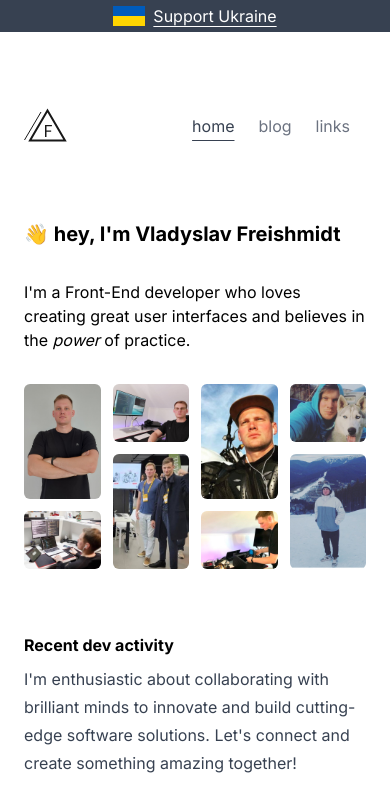
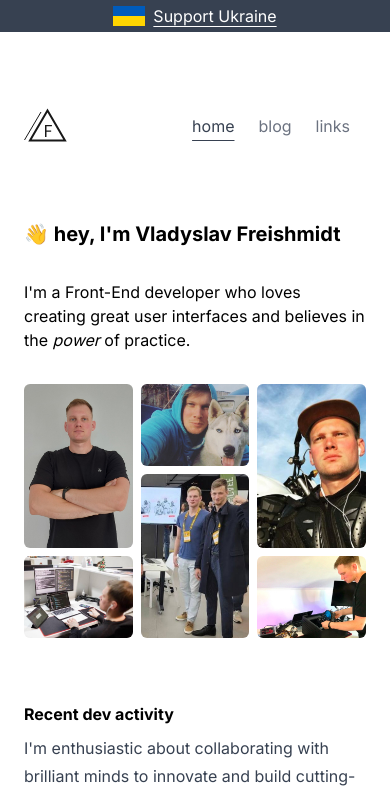
Before and after one commit to vladfreishmidt/freishmidt-blog, a Next.js app: page / in a window 390 px wide. Shown: the top 796 px of the page. Built offline with nearby package versions, Linux system fonts and the light colour scheme.

Commit message:
Fix photo grid adaptivity

```diff
--- a/app/page.tsx
+++ b/app/page.tsx
@@ -25,8 +25,8 @@ const HomePage = () => {
       </section>
       {/* Photo grid */}
       <section className="mb-16">
-        <div className="flex gap-3">
-          <div className="w-1/3 flex gap-3 flex-col">
+        <div className="flex gap-2 md:gap-3">
+          <div className="w-1/3 flex gap-2 md:gap-3 flex-col">
             <Image
               src="/images/008.jpg"
               width={212}
@@ -44,9 +44,9 @@ const HomePage = () => {
               quality={100}
             />
           </div>
-          <div className="w-1/3 flex gap-3 flex-col">
+          <div className="w-1/3 flex gap-2 md:gap-3 flex-col">
             <Image
-              src="/images/001.jpg"
+              src="/images/007.jpg"
               width={212}
               height={160}
               alt="Vladyslav Freishmidt"
@@ -62,7 +62,7 @@ const HomePage = () => {
               quality={100}
             />
           </div>
-          <div className="w-1/3 flex gap-3 flex-col">
+          <div className="w-1/3 flex gap-2 md:gap-3 flex-col">
             <Image
               src="/images/006.jpg"
               width={212}
@@ -80,9 +80,9 @@ const HomePage = () => {
               quality={100}
             />
           </div>
-          <div className="w-1/3 flex gap-3 flex-col">
+          <div className="w-1/3 hidden gap-2 md:gap-3 flex-col md:flex">
             <Image
-              src="/images/007.jpg"
+              src="/images/001.jpg"
               width={212}
               height={320}
               alt="Vladyslav Freishmidt"
```
